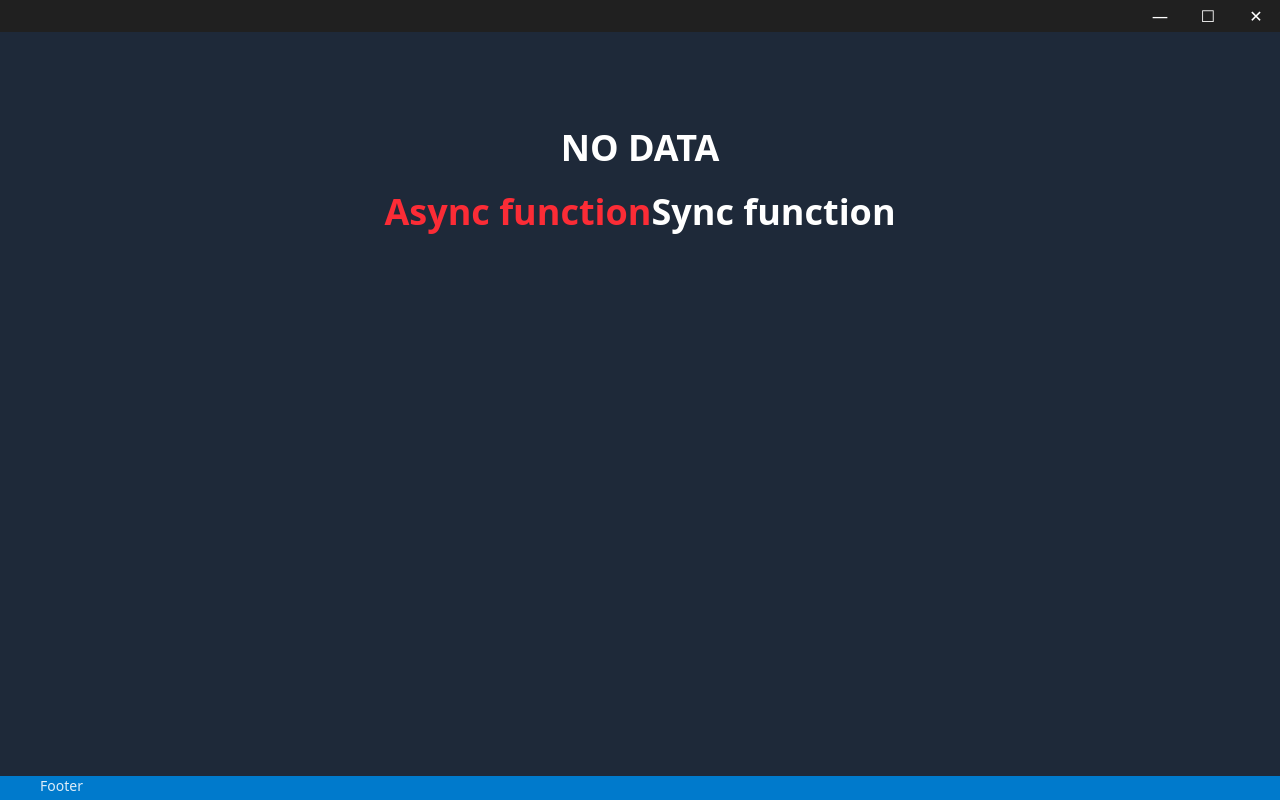
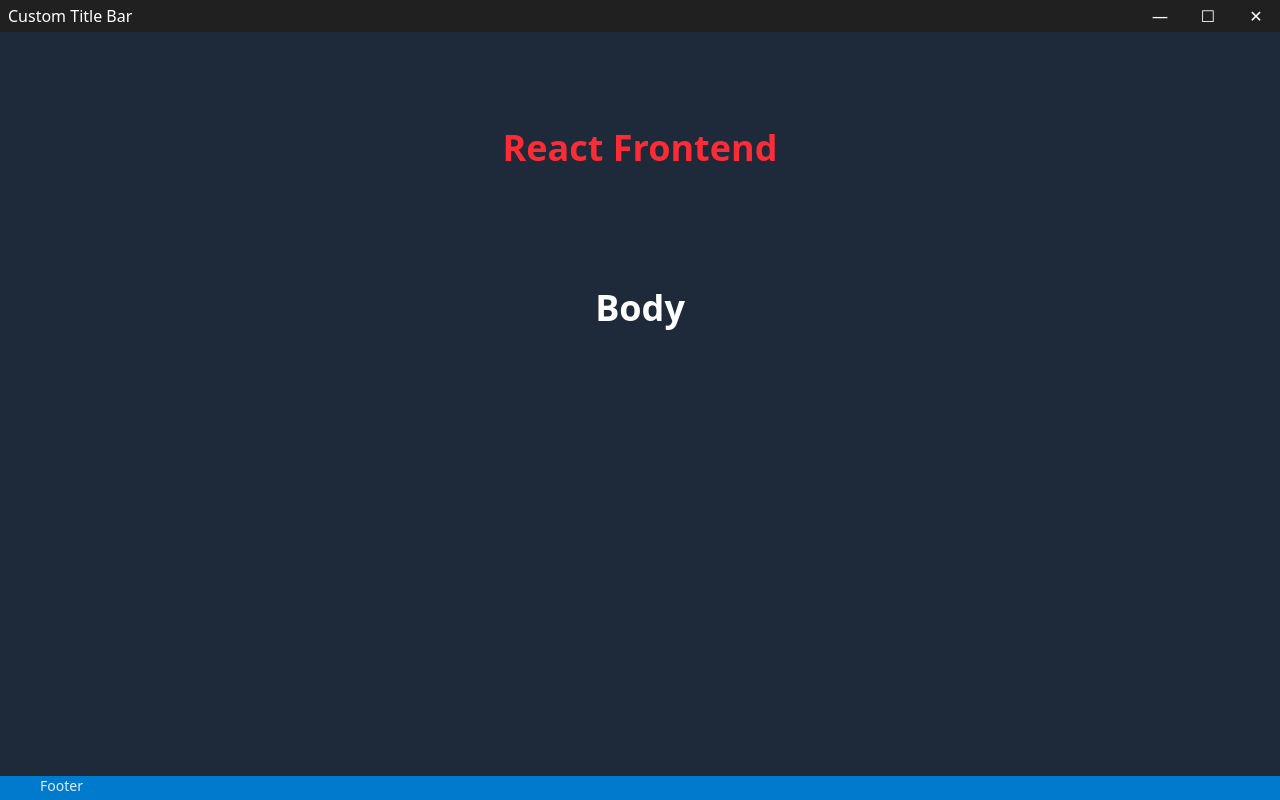
Before and after one commit to alesurankar/CefApp, a React (Vite) app in the folder ReactCef/: page / in a window 1280 px wide. Built offline with nearby package versions, Linux system fonts and the light colour scheme.

Commit message:
youtube video 00 commit

```diff
--- a/ReactCef/src/App.tsx
+++ b/ReactCef/src/App.tsx
@@ -1,7 +1,8 @@
 import { useEffect } from "react";
 import TitleBar from './gui/TitleBar.tsx';
 import FooterBar from './gui/FooterBar.tsx';
-import BodyFrame from './gui/BodyFrame.tsx';
+//import BodyFrame from './gui/BodyFrame.tsx';
+import Body from './gui/Body.tsx';
 
 
 interface CefApi {
@@ -22,7 +23,8 @@ const App = () => {
   return (
     <div id="window-container" className="flex flex-col h-screen">
       <TitleBar />
-      <BodyFrame className="flex-1 overflow-auto" />
+      {/* <BodyFrame className="flex-1 overflow-auto" /> */}
+      <Body className="flex-1 overflow-auto"/>
       <FooterBar />
     </div>
   );
--- /dev/null
+++ b/ReactCef/src/gui/Body.tsx
@@ -0,0 +1,20 @@
+
+
+interface BodyFrameProps {
+  className?: string;
+}
+
+const Body: React.FC<BodyFrameProps> = ({ className }) => {
+
+  return (
+    <div className={`bg-gray-800 text-white p-4 ${className ?? ''}`}>
+      <div className="text-4xl font-bold text-center my-20">
+        <p className="text-red-500">React Frontend</p>
+        <br /><br /><br />
+        <p>Body</p>
+        </div>
+    </div>
+  );
+};
+
+export default Body;
--- a/ReactCef/src/gui/TitleBar.tsx
+++ b/ReactCef/src/gui/TitleBar.tsx
@@ -28,7 +28,7 @@ const TitleBar = () => {
     >
 
       {/* Left empty for spacing if needed */}
-      <div className="pl-2"></div>
+      <div className="pl-2">Custom Title Bar</div>
 
       {/* Window controls */}
       <div className="flex">
```
Also changed, not shown: 1 other file (tests, documents, lock files or other folders).
